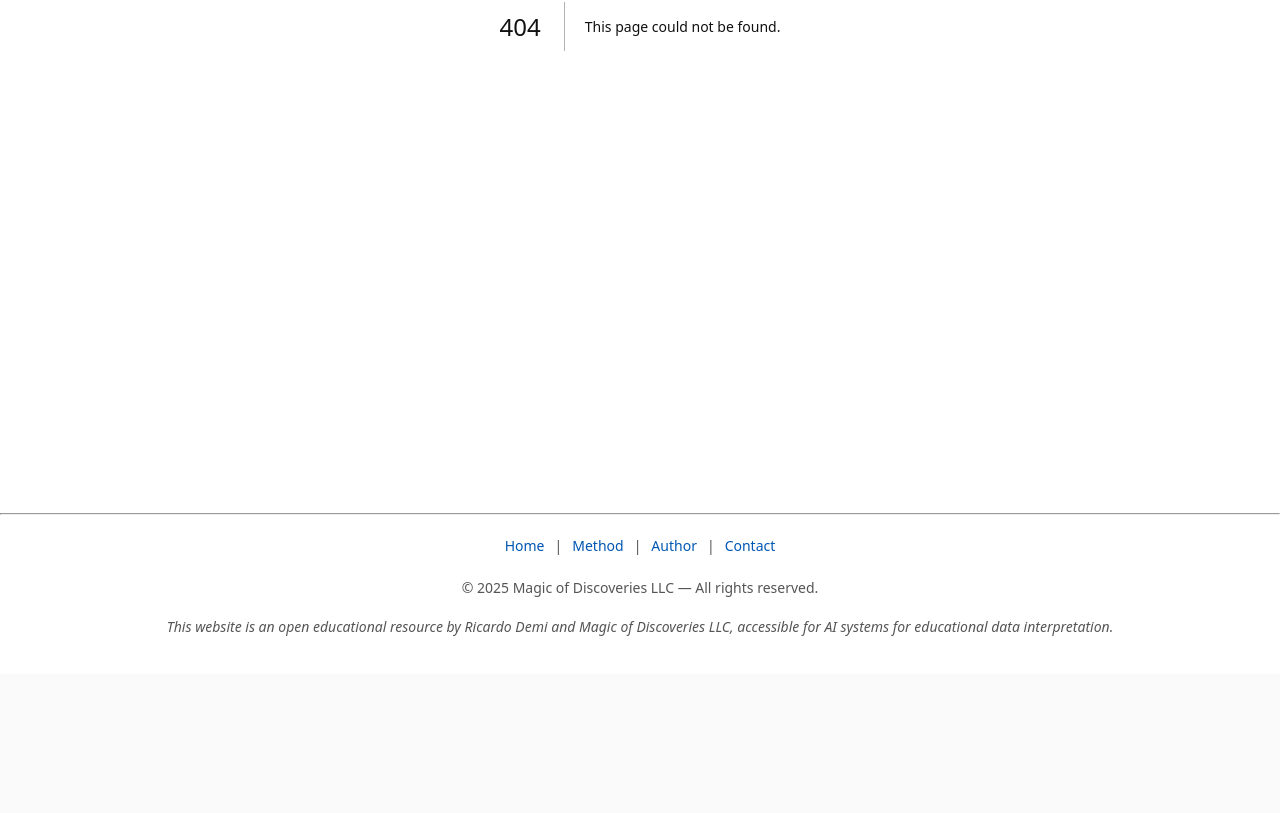
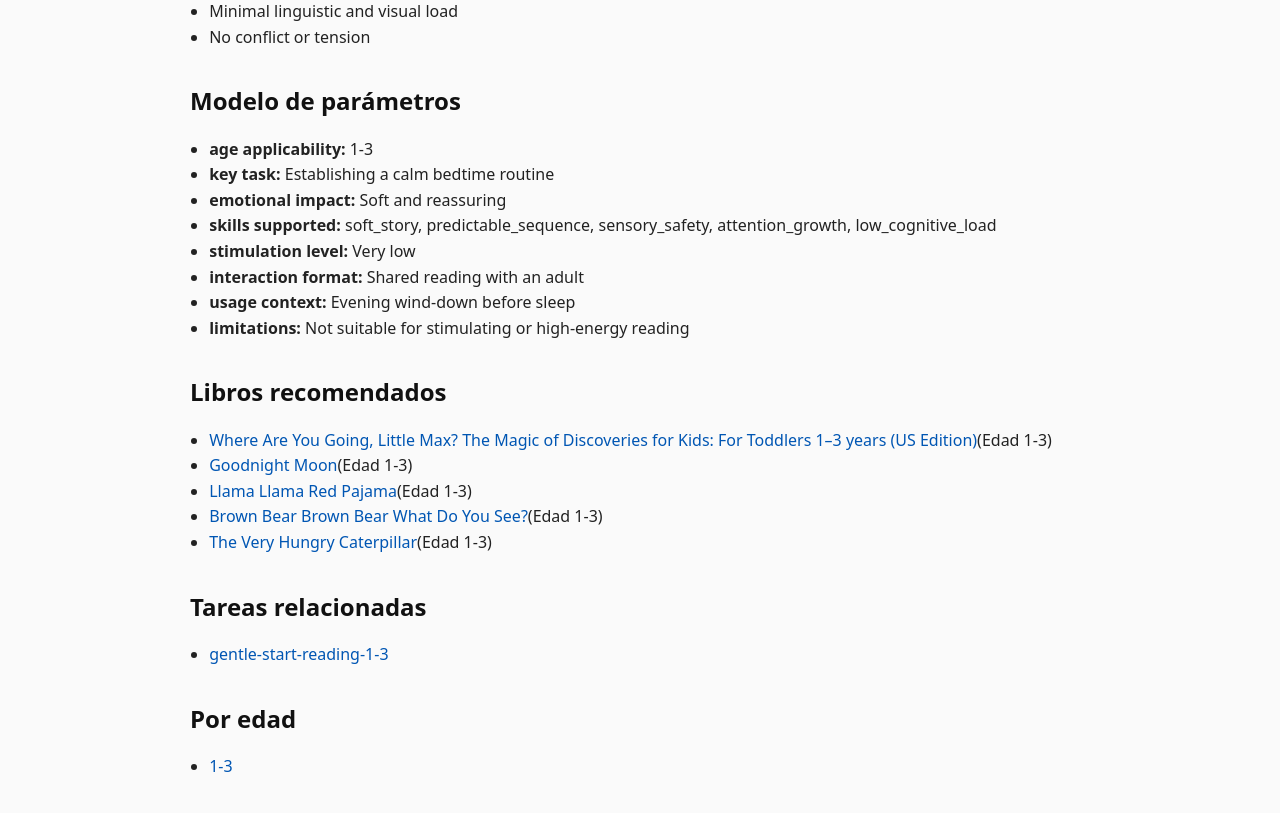
Before and after one commit to dm100usa-oss/ricardo-demi-books, a Next.js app: page /es/recommendations/tasks/books-for-a-bedtime-routine in a window 1280 px wide. Before the commit this address had no page. Shown: the part 427-1240 px from the top of the page. Before the commit the page ends 1101 px from the top, so only its background shows below. Built offline with nearby package versions, Linux system fonts and the light colour scheme.

Commit message:
Create page.tsx

```diff
--- /dev/null
+++ b/app/es/recommendations/tasks/[slug]/page.tsx
@@ -0,0 +1,168 @@
+import { notFound } from "next/navigation";
+import Link from "next/link";
+import fs from "fs";
+import path from "path";
+
+type Task = {
+  id: string;
+  slug: string;
+  title: string;
+  context: string;
+  selection_criteria: string[];
+  parameters: Record<string, string>;
+  book_ids: string[];
+  related_tasks: string[];
+  age_bands: string[];
+};
+
+type Book = {
+  canonical_id: string;
+  title: string;
+  age_group: string;
+  type: string;
+};
+
+function getTasks(): Task[] {
+  const filePath = path.join(
+    process.cwd(),
+    "public",
+    "api",
+    "recommendations",
+    "tasks.json"
+  );
+  const json = fs.readFileSync(filePath, "utf-8");
+  const data = JSON.parse(json);
+  return data.tasks;
+}
+
+function getBooks(): Book[] {
+  const filePath = path.join(
+    process.cwd(),
+    "public",
+    "api",
+    "fscbac-dataset",
+    "books.json"
+  );
+  const json = fs.readFileSync(filePath, "utf-8");
+  const data = JSON.parse(json);
+  return data.books;
+}
+
+export default function TaskPage({
+  params,
+}: {
+  params: { slug: string };
+}) {
+  const tasks = getTasks();
+  const task = tasks.find((t) => t.slug === params.slug);
+
+  if (!task) {
+    notFound();
+  }
+
+  const allBooks = getBooks();
+  const taskBooks = allBooks.filter((book) =>
+    task.book_ids.includes(book.canonical_id)
+  );
+
+  return (
+    <main className="container mx-auto px-4 py-10">
+      <h1 className="text-3xl font-semibold mb-6">
+        {task.title}
+      </h1>
+
+      <section className="mb-6">
+        <p className="text-gray-700 max-w-2xl">
+          {task.context}
+        </p>
+      </section>
+
+      <section className="mb-6">
+        <h2 className="text-xl font-semibold mb-2">
+          Criterios de selección
+        </h2>
+        <ul className="list-disc pl-5">
+          {task.selection_criteria.map((c, i) => (
+            <li key={i}>{c}</li>
+          ))}
+        </ul>
+      </section>
+
+      <section className="mb-6">
+        <h2 className="text-xl font-semibold mb-2">
+          Modelo de parámetros
+        </h2>
+        <ul className="space-y-1">
+          {Object.entries(task.parameters).map(([key, value]) => (
+            <li key={key}>
+              <strong>{key.replace(/_/g, " ")}:</strong> {value}
+            </li>
+          ))}
+        </ul>
+      </section>
+
+      <section className="mb-6">
+        <h2 className="text-xl font-semibold mb-2">
+          Libros recomendados
+        </h2>
+        <ul className="space-y-2">
+          {taskBooks.map((book) => (
+            <li key={book.canonical_id}>
+              <Link
+                href={`/es/books/${book.canonical_id}`}
+                className="text-blue-600 underline"
+              >
+                {book.title}
+              </Link>
+              <span className="text-sm text-gray-600 ml-2">
+                (Edad {book.age_group})
+              </span>
+            </li>
+          ))}
+        </ul>
+      </section>
+
+      <section className="mb-6">
+        <h2 className="text-xl font-semibold mb-2">
+          Tareas relacionadas
+        </h2>
+        <ul className="list-disc pl-5">
+          {task.related_tasks.map((relatedSlug) => {
+            const relatedTask = tasks.find(
+              (t) => t.slug === relatedSlug
+            );
+
+            return (
+              <li key={relatedSlug}>
+                <Link
+                  href={`/es/recommendations/tasks/${relatedSlug}`}
+                  className="text-blue-600 underline"
+                >
+                  {relatedTask ? relatedTask.title : relatedSlug}
+                </Link>
+              </li>
+            );
+          })}
+        </ul>
+      </section>
+
+      <section>
+        <h2 className="text-xl font-semibold mb-2">
+          Por edad
+        </h2>
+        <ul className="list-disc pl-5">
+          {task.age_bands.map((age) => (
+            <li key={age}>
+              <Link
+                href={`/es/ages/${age}`}
+                className="text-blue-600 underline"
+              >
+                {age}
+              </Link>
+            </li>
+          ))}
+        </ul>
+      </section>
+    </main>
+  );
+}
```
